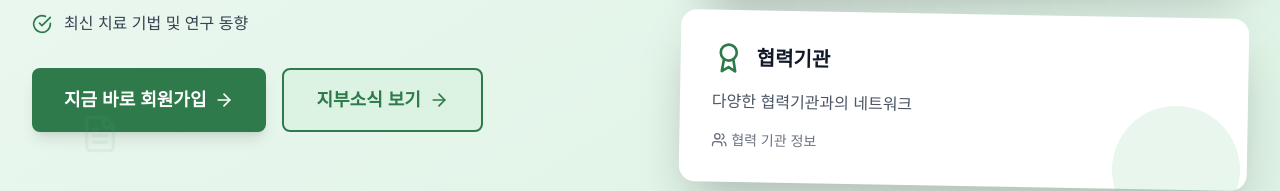
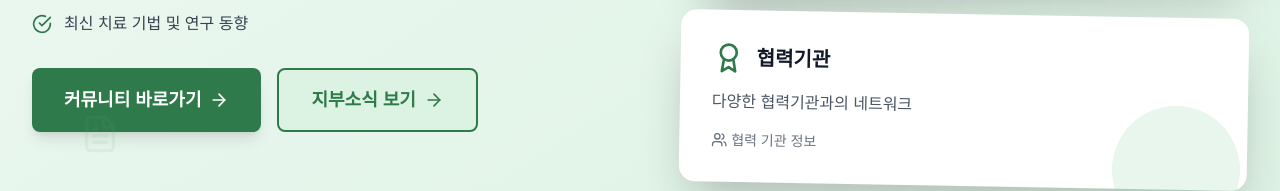
Before and after one commit to hamhyeonggwang/kaot.seoul, a Next.js app: page / in a window 1280 px wide. Shown: the part 570-761 px from the top of the page. Built offline with nearby package versions, Linux system fonts and the light colour scheme.

Commit message:
fix: Hero 컴포넌트의 회원가입 버튼을 커뮤니티 바로가기로 변경

```diff
--- a/components/Hero.tsx
+++ b/components/Hero.tsx
@@ -44,8 +44,8 @@ export default function Hero() {
 
             {/* CTA Buttons */}
             <div className="flex flex-col sm:flex-row gap-4 mb-12">
-              <Link href="/join" className="btn-primary inline-flex items-center bg-kaot-green-600 hover:bg-kaot-green-700 text-white px-8 py-4 rounded-lg font-semibold text-lg transition-all duration-200 transform hover:scale-105 shadow-lg">
-                지금 바로 회원가입
+              <Link href="/community" className="btn-primary inline-flex items-center bg-kaot-green-600 hover:bg-kaot-green-700 text-white px-8 py-4 rounded-lg font-semibold text-lg transition-all duration-200 transform hover:scale-105 shadow-lg">
+                커뮤니티 바로가기
                 <ArrowRight className="ml-2 h-5 w-5" />
               </Link>
               <Link href="/news" className="btn-secondary inline-flex items-center border-2 border-kaot-green-600 text-kaot-green-600 hover:bg-kaot-green-600 hover:text-white px-8 py-4 rounded-lg font-semibold text-lg transition-all duration-200">
```
